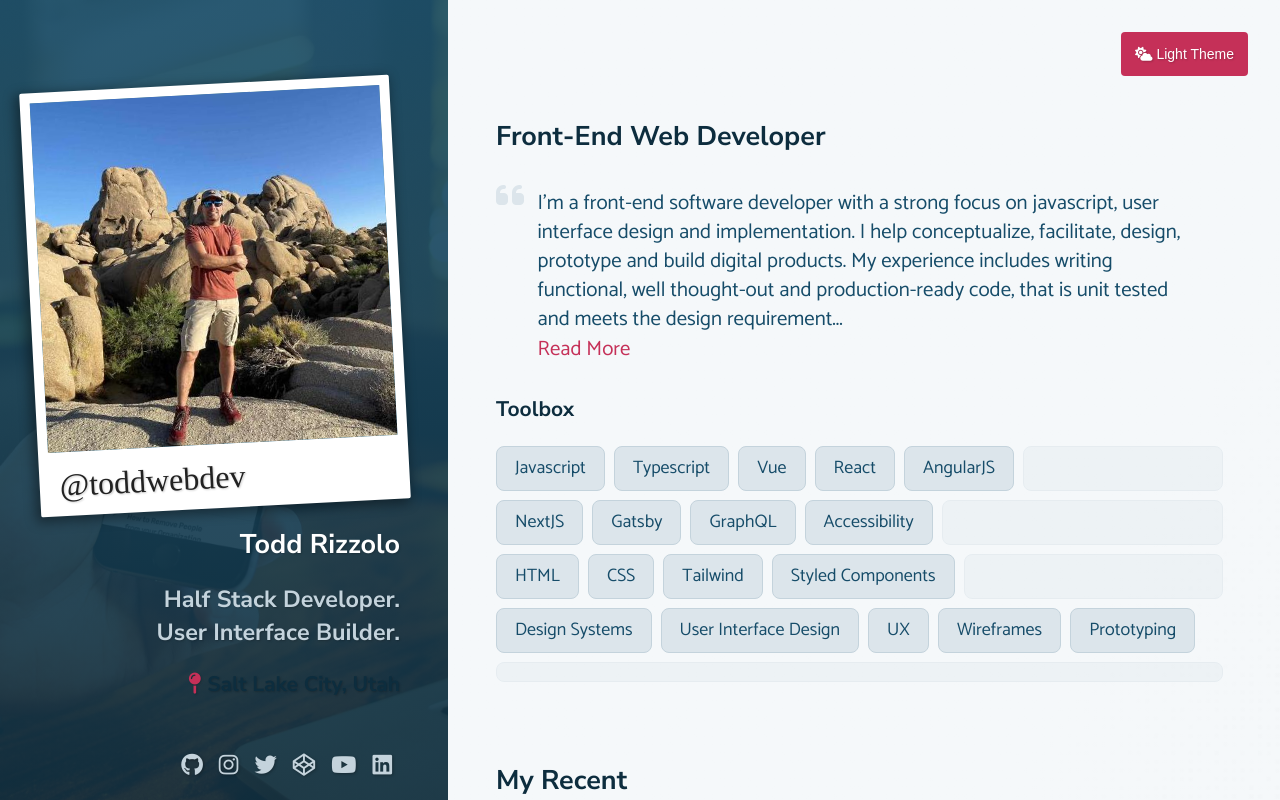
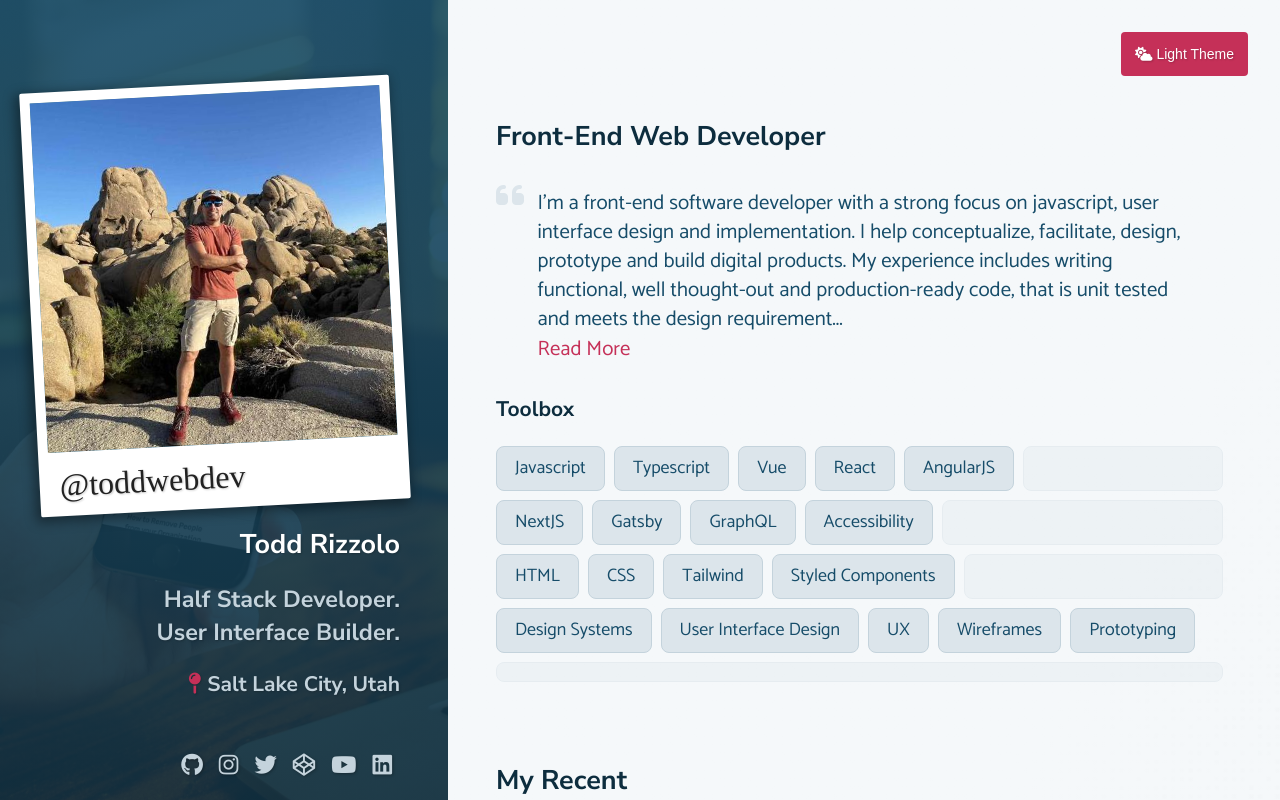
Before and after one commit to ToddWebDev/todd-rizzolo-next-js, a Next.js app: page / in a window 1280 px wide. Shown: the top 800 px of the page. Built offline with nearby package versions, Linux system fonts and the light colour scheme; no server answers; a web font is replaced by a local one.

Commit message:
Update header color

```diff
--- a/pages/Layout.module.css
+++ b/pages/Layout.module.css
@@ -29,7 +29,7 @@
 }
 
 .header h2,
-.header h4 {
+.header h3 {
   color: #c4d3dc;
   font-size: 1.3em;
 }
--- a/pages/components/Header.tsx
+++ b/pages/components/Header.tsx
@@ -37,7 +37,7 @@ const Header = () => {
           <br />
           User Interface Builder.
         </h2>
-        <h3>
+        <h3 style={{ fontSize: '1.17em' }}>
           <i aria-hidden className='fas fa-map-pin'></i> Salt Lake City, Utah
         </h3>
       </div>
```
